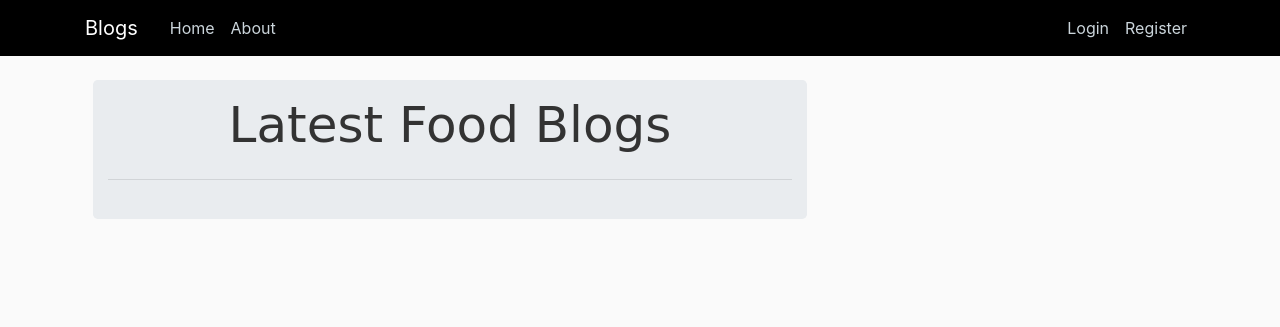
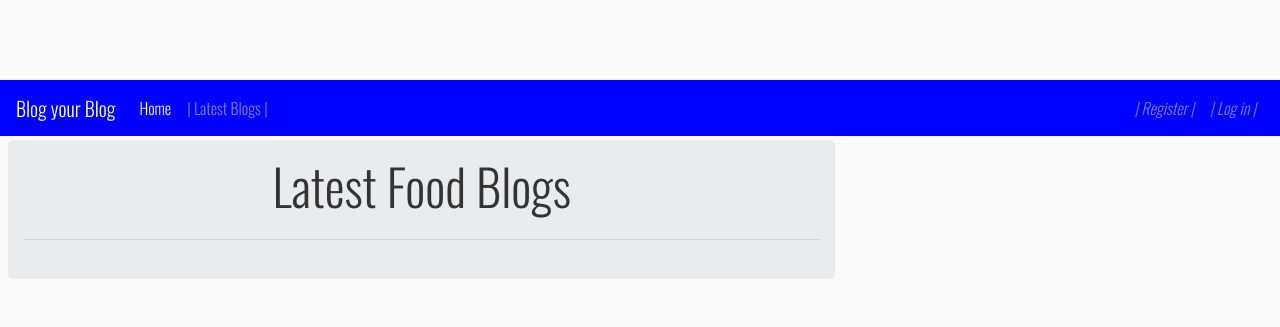
Before and after one commit to Biphyl/Blog, a Flask app: page /blogs/food in a window 1280 px wide. Shown: the top 327 px of the page. Run offline with Flask 2, Linux system fonts and the light colour scheme; tables that the repository leaves empty hold one stand-in row (values such as "Sample post"); data that the repository does not hold is empty; some libraries are stand-ins or nearby versions.

Commit message:
modify the changes

```diff
--- a/blog/__init__.py
+++ b/blog/__init__.py
@@ -3,16 +3,18 @@
 from config import config_options
 from flask_sqlalchemy import SQLAlchemy
 from flask_login import LoginManager
+from flask_bcrypt import Bcrypt
 # from flask_uploads import UploadSet,configure_uploads,IMAGES
 
 
 bootstrap = Bootstrap()
 db = SQLAlchemy()
+bcrypt = Bcrypt()
 login_manager = LoginManager()
-# photos = UploadSet('photos',IMAGES)
 
 login_manager.session_protection = 'strong'
 login_manager.login_view = 'auth.login'
+login_manager.login_message_category = 'info'
 
 def create_app(config_name):
 
@@ -24,6 +26,7 @@
     # Initialize flask extensions
     bootstrap.init_app(app)
     db.init_app(app)
+    bcrypt.init_app(app)
     login_manager.init_app(app)
 
 
--- a/blog/auth/forms.py
+++ b/blog/auth/forms.py
@@ -3,6 +3,7 @@
 from wtforms.validators import Required, Email, EqualTo, DataRequired, Length
 from flask_login import current_user
 from ..models import User
+from .. import db
 
 
 class RegistrationForm(FlaskForm):
--- a/blog/main/views.py
+++ b/blog/main/views.py
@@ -20,9 +20,10 @@
     politics = Blog.get_blogs('Political-Blog')
 
     return render_template('home.html', sports = sports, travel = travel, fitness = fitness, fashion = fashion, food = food, random = random)
-@main.route('/user/<uname>')
-def profile(uname):
-    user = User.query.filter_by(username = uname).first()
+@main.route('/user/<username>')
+def profile(username):
+    user = User
+    user = User.query.filter_by(username = username).first()
 
     if user is None:
         abort(404)
@@ -32,7 +33,7 @@
 @main.route("/account", methods=['GET', 'POST'])
 @login_required
 def account():
-    form = UpdateAccountForm()
+    form = UpdateProfile()
     if form.validate_on_submit():
         if form.picture.data:
             picture_file = save_picture(form.picture.data)
@@ -114,6 +115,16 @@
 
     return render_template('blogs.html', id=id, blog = blog)
 
+@main.route('/blog/comment/delete/<int:id>', methods = ['GET', 'POST'])
+@login_required
+def delete_comment(id):
+    comment = Comment.query.filter_by(id=id).first()
+    blog_id = comment.blog
+    Comment.delete_comment(id)
+
+    flash('Comment has been deleted')
+    return redirect(url_for('main.blog',id=blog_id))
+
 @main.route('/blogs/sports')
 def sports():
     blogs = Blog.get_blogs('Sports-Blog')
--- a/blog/models.py
+++ b/blog/models.py
@@ -13,7 +13,8 @@
 
     id = db.Column(db.Integer,primary_key = True)
     username = db.Column(db.String(100))
-    email = db.Column(db.String(255),unique = True, index = True)
+    email = db.Column(db.String(255),unique = True, index = True, nullable=False)
+    image_file = db.Column(db.String(20), nullable=False, default='default.jpg')
     bio = db.Column(db.String(255))
     profile_pic_path = db.Column(db.String())
     password_hash = db.Column(db.String(255))
--- a/blog/static/styles.css
+++ b/blog/static/styles.css
@@ -1,3 +1,8 @@
+* {
+  font-family: 'Oswald', sans-serif;
+}
+
+
 #notfound {
     position: relative;
     height: 100vh;
@@ -111,16 +116,16 @@
   margin: 10px;
 }
 .display h4{
-  font-family: 'Balsamiq Sans', cursive;
+  font-family: 'Oswald', sans-serif;
 }
 .display h5{
-  font-family: 'Balsamiq Sans', cursive;
+  font-family: 'Oswald', sans-serif;
 }
 .btn{
   border-radius: 25px;
 }
 .jumbotron h2{
-  font-family: 'Balsamiq Sans', cursive;
+  font-family: 'Oswald', sans-serif;
   font-size: 50px;
 }
 .jumbotron {
@@ -136,16 +141,16 @@
   margin: 5px;
 }
 .spacing h4{
-  font-family: 'Gugi', cursive;
+  font-family: 'Oswald', sans-serif;
 }
-.subscribe{
+.subscribe {
 margin-top: 20px;
 }
 .subscribe h4,h2{
-  font-family: 'Balsamiq Sans', cursive;
+  font-family: 'Oswald', sans-serif;
 }
 .quotes h4,p{
-  font-family: 'Balsamiq Sans', sans-serif;
+  font-family: 'Oswald', sans-serif;
   font-size: 23px;
 }
 
--- a/blog/templates/base.html
+++ b/blog/templates/base.html
@@ -9,7 +9,7 @@
     <link rel="stylesheet" href="https://maxcdn.bootstrapcdn.com/bootstrap/4.0.0/css/bootstrap.min.css" integrity="sha384-Gn5384xqQ1aoWXA+058RXPxPg6fy4IWvTNh0E263XmFcJlSAwiGgFAW/dAiS6JXm" crossorigin="anonymous">
 
     <link rel="stylesheet" type="text/css" href="../static/styles.css">
-
+    <link href="https://fonts.googleapis.com/css2?family=Oswald:wght@300&display=swap" rel="stylesheet">
     {% if title %}
         <title>Flask Blog - {{ title }}</title>
     {% else %}
@@ -17,34 +17,49 @@
     {% endif %}
 </head>
 <body>
-  <header class="site-header" style="margin-bottom: 50px;">
-    <nav class="navbar navbar-expand-md navbar-dark bg-steel fixed-top" style="background-color: black;">
-      <div class="container">
-        <a class="navbar-brand mr-4" href="/">Blogs</a>
-        <button class="navbar-toggler" type="button" data-toggle="collapse" data-target="#navbarToggle" aria-controls="navbarToggle" aria-expanded="false" aria-label="Toggle navigation">
+  <nav class="mb-1 navbar navbar-expand-lg navbar-dark secondary-color navsize" style="background-color: blue;">
+    <a class="navbar-brand" href="/">Blog your Blog</a>
+    <button class="navbar-toggler" type="button" data-toggle="collapse" data-target="#navbarSupportedContent-333"
+      aria-controls="navbarSupportedContent-333" aria-expanded="false" aria-label="Toggle navigation">
       <span class="navbar-toggler-icon"></span>
     </button>
-        <div class="collapse navbar-collapse" id="navbarToggle">
-          <div class="navbar-nav mr-auto">
-            <a class="nav-item nav-link" href="{{ url_for('main.home') }}">Home</a>
-            <a class="nav-item nav-link" href="{{ url_for('main.account') }}">About</a>
-          </div>
-          <!-- Navbar Right Side -->
-          <div class="navbar-nav">
+    <div class="collapse navbar-collapse" id="navbarSupportedContent-333">
+      <ul class="navbar-nav mr-auto">
+        <li class="nav-item active">
+          <a class="nav-link" href="/">Home
+            <span class="sr-only">(current)</span>
+          </a>
+        </li>
+        <li class="nav-item">
+            <a class="nav-link" href="{{url_for('main.latest_blogs')}}">| Latest Blogs |</a>
+          </li>
+
           {% if current_user.is_authenticated %}
-              <a class="nav-item nav-link" href="{{ url_for('main.new_blog') }}">New Blog</a>
-              <a class="nav-item nav-link" href="{{ url_for('main.account') }}">{{ username }}</a>
-              <a class="nav-item nav-link" href="{{ url_for('auth.logout') }}">Logout</a>
+           <li class="nav-item"><a class="nav-link" href="{{url_for('main.new_blog')}}">| Create Blog |</a></li>
+          {% endif %}
+      </ul>
+      <ul class="navbar-nav ml-auto nav-flex-icons" style="color: white;">
+          {% if current_user.is_authenticated %}
+          <li style="color: white;"><a href="{{url_for('main.account',uname=current_user.username)}}" style="color: white;">| Profile |</a></li>
+          <li style="font-weight: bold;font-style: italic;padding-left:10px;padding-right:10px;">| {{current_user.username}} |</li>
+          <li><a href="{{url_for('auth.logout')}}" style="color: white;">| Log out |</a></li>
           {% else %}
-              <a class="nav-item nav-link" href="{{ url_for('auth.login') }}">Login</a>
-              <a class="nav-item nav-link" href="{{ url_for('auth.register') }}">Register</a>
+        <li class="nav-item">
+          <a class="nav-link waves-effect waves-light" href="{{url_for('auth.register')}}">
+            <i class="fas fa-user"> | Register |</i>
+          </a>
+        </li>
+        <li class="nav-item">
+          <a class="nav-link waves-effect waves-light" href="{{url_for('auth.login')}}">
+              <i class="fas fa-sign-out-alt"> | Log in |</i>
+          </a>
+        </li>
         {% endif %}
-          </div>
-        </div>
+      </ul>
     </div>
   </nav>
-  </header>
-    <main role="main" class="container">
+  <!-- Navbar -->
+    <main role="main" class="">
       <div class="row">
         <div class="col-md-8">
           {% with messages = get_flashed_messages(with_categories=true) %}
--- a/blog/templates/blogs.html
+++ b/blog/templates/blogs.html
@@ -3,7 +3,7 @@
 {% import "bootstrap/wtf.html" as wtf %}
 
 {% block content%}
-<div class="container-fluid">
+<div class="container-fluid" style="font-family: 'Oswald', sans-serif;">
     <div class="card text-center" style="max-width: 95rem;">
         <div class="card-header">
             <h3>| Full Blog Post |</h3>
--- a/blog/templates/fashion.html
+++ b/blog/templates/fashion.html
@@ -22,7 +22,7 @@
         </div>
 
       </div>
-<div class="container-fluid">
+<div class="container-fluid" style="font-family: 'Oswald', sans-serif;">
   <div class="row">
     {{macro.displayBlogs(blogs)}}
   </div>
--- a/blog/templates/fitness.html
+++ b/blog/templates/fitness.html
@@ -21,7 +21,7 @@
           </div>
 
         </div>
-<div class="container-fluid">
+<div class="container-fluid" style="font-family: 'Oswald', sans-serif;">
   <div class="row">
     {{macro.displayBlogs(blogs)}}
   </div>
--- a/blog/templates/food.html
+++ b/blog/templates/food.html
@@ -21,7 +21,7 @@
         </div>
 
       </div>
-<div class="container-fluid">
+<div class="container-fluid" style="font-family: 'Oswald', sans-serif;">
   <div class="row">
     {{macro.displayBlogs(blogs)}}
   </div>
--- a/blog/templates/latest_blog.html
+++ b/blog/templates/latest_blog.html
@@ -1,7 +1,7 @@
 {% extends 'base.html' %}
 {% import 'macros.html' as macro %}
 {% block content %}
-<div class="container-fluid">
+<div class="container-fluid" style="font-family: 'Oswald', sans-serif;">
     <div class="row">
             {{macro.displayBlogs(blogs)}}
     </div>
```
Also changed, not shown: blog/auth/views.py (+11 -12 lines), blog/templates/home.html (+38 -37 lines). Lines whose indentation alone changed are shown as unchanged.
